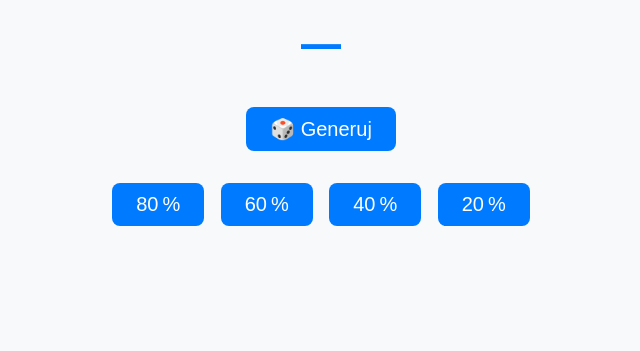
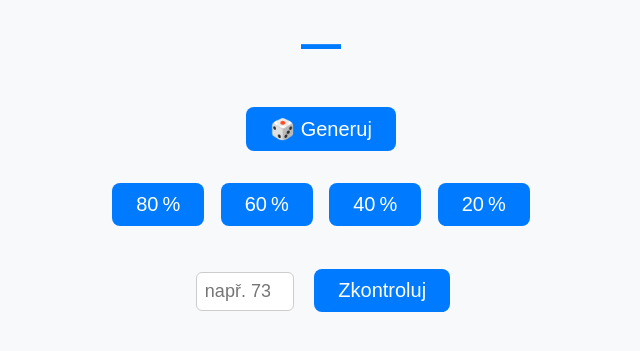
Before and after one commit to RobertJezek/github.io, a plain HTML site: page index.html in a window 1280 px wide. Shown: the part 103-454 px from the top of the page, without its empty margins (319-959 px from the left). Drawn offline with Linux system fonts and the light colour scheme.

Commit message:
Update index.html

```diff
--- a/index.html
+++ b/index.html
@@ -43,6 +43,15 @@
       margin-top: 20px;
     }
 
+    input[type="number"] {
+      font-size: 18px;
+      padding: 8px;
+      width: 80px;
+      margin: 10px;
+      border-radius: 6px;
+      border: 1px solid #ccc;
+    }
+
     @media (max-width: 600px) {
       h1 {
         font-size: 20px;
@@ -71,6 +80,11 @@
     <button onclick="generateUntil(20)">20 %</button>
   </div>
 
+  <div style="margin-top: 30px;">
+    <input type="number" id="customInput" min="1" max="100" placeholder="např. 73" />
+    <button onclick="customCheck()">Zkontroluj</button>
+  </div>
+
   <script>
     function generate() {
       const num = Math.floor(Math.random() * 100);
@@ -79,7 +93,20 @@
 
     function generateUntil(threshold) {
       const num = Math.floor(Math.random() * 100);
-      document.getElementById("number").textContent = num + " (" + (num < threshold ? "✔️" : "❌") + ")";
+      document.getElementById("number").textContent = num + " (" + (num < threshold ? "🟢" : "⏸️") + ")";
+    }
+
+    function customCheck() {
+      const input = document.getElementById("customInput").value;
+      const threshold = parseInt(input);
+
+      if (isNaN(threshold) || threshold < 1 || threshold > 100) {
+        alert("Zadej prosím číslo mezi 1 a 100");
+        return;
+      }
+
+      const num = Math.floor(Math.random() * 100);
+      document.getElementById("number").textContent = num + " (" + (num < threshold ? "🟢" : "⏸️") + ")";
     }
   </script>
 </body>
```
